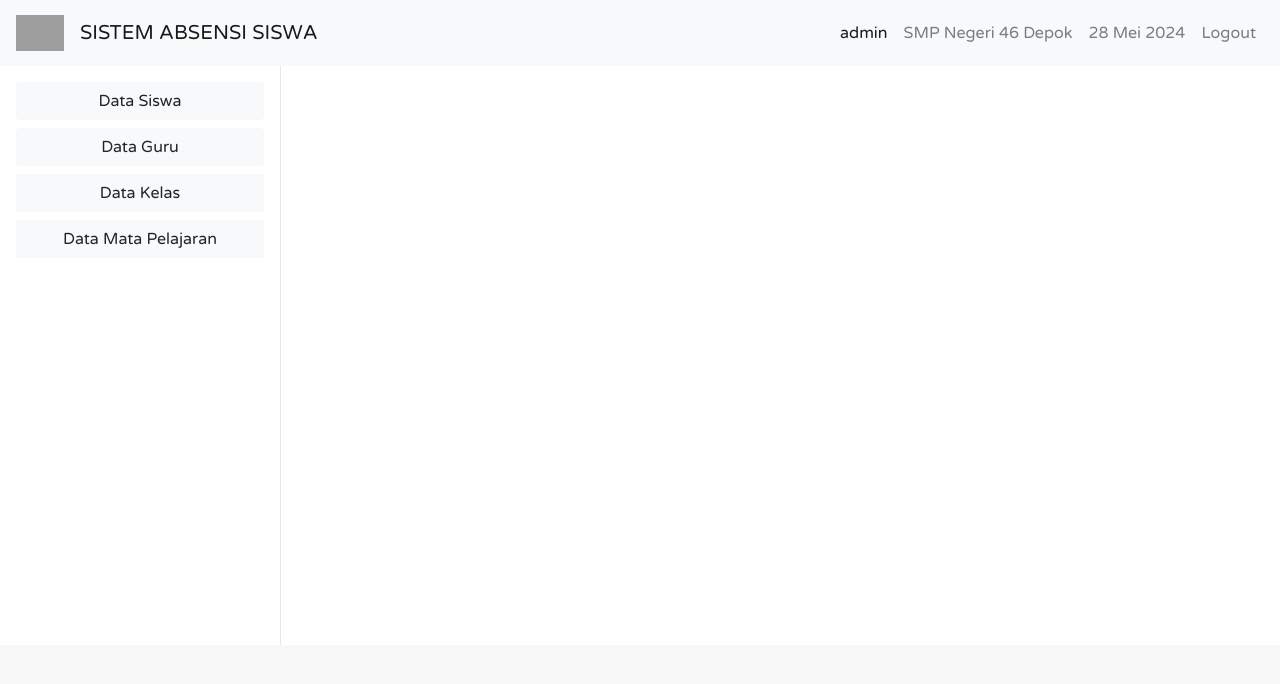
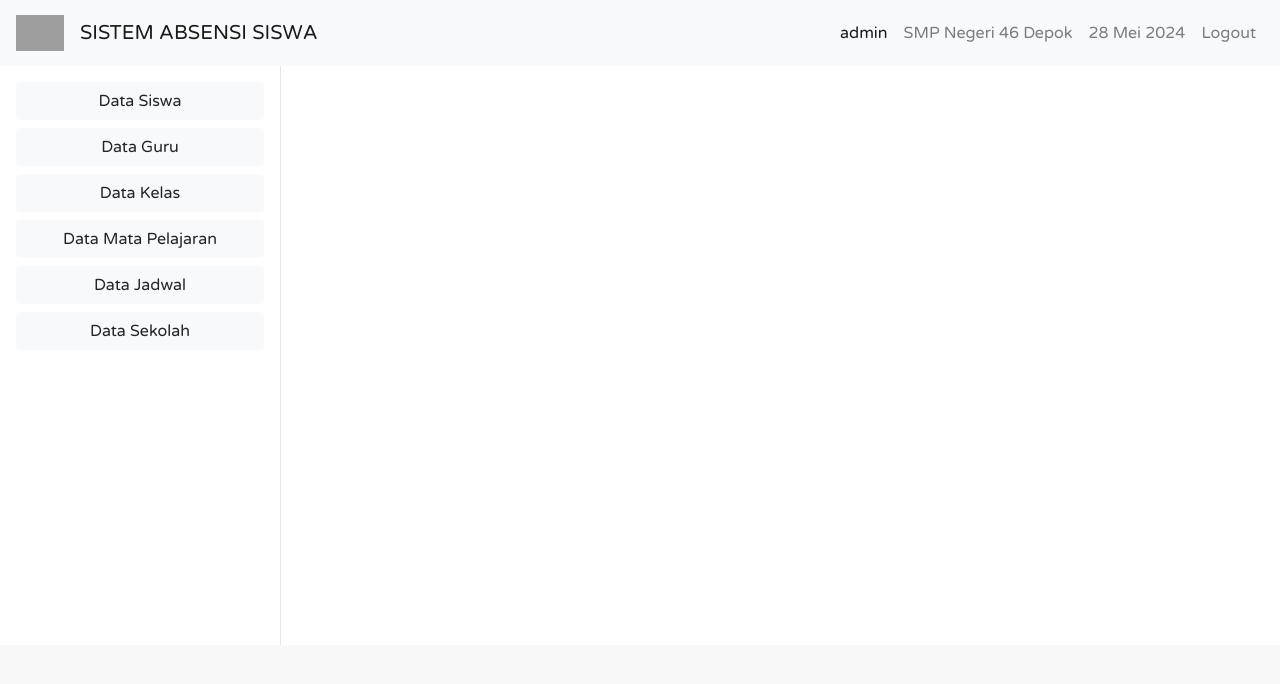
Before and after one commit to alaikhaikal951/sistem-absensi-sekolah, a PHP site: page /tcpdf/media.php?module=2 in a window 1280 px wide. Shown: the top 684 px of the page. Run offline with PHP 8.4, Linux system fonts and the light colour scheme; a user stored in the database is signed in; data comes from the database, SQL or seed files in the repository; some web fonts are replaced; grey boxes are pictures that could not be loaded.

Commit message:
feat: add data jadwal and sekolah button and pages

```diff
--- a/media.php
+++ b/media.php
@@ -181,9 +181,9 @@ if (!empty($_SESSION['nama'])) {
                                     <li><a href="media.php?module=input_kelas&act=input" class="link-dark rounded mb-3">Input Data</a></li>
                                     <li><a href="media.php?module=kelas" class="link-dark rounded">Lihat Data</a></li>
                                 </ul>
-                             </div>
-                          </li>
-                          <li class="mb-2">
+                            </div>
+                        </li>
+                        <li class="mb-2">
                             <button class="btn btn-light rounded collapsed w-100" data-toggle="collapse" data-target="#data-pelajaran-collapse" aria-expanded="false">
                                 Data Mata Pelajaran
                             </button>
@@ -193,6 +193,22 @@ if (!empty($_SESSION['nama'])) {
                                     <li><a href="media.php?module=mata_pelajaran" class="link-dark rounded">Lihat Data</a></li>
                                 </ul>
                             </div>
+                        </li>
+                        <li class="mb-2">
+                            <button class="btn btn-light rounded collapsed w-100" data-toggle="collapse" data-target="#data-jadwal-collapse" aria-expanded="false">
+                                Data Jadwal
+                            </button>
+                            <div class="collapse mt-2 ml-3" id="data-jadwal-collapse">
+                                <ul class="btn-toggle-nav list-unstyled fw-normal pb-1 small">
+                                    <li><a href="media.php?module=input_jadwal&act=input" class="link-dark rounded mb-3">Input Data</a></li>
+                                    <li><a href="media.php?module=senin" class="link-dark rounded">Lihat Data</a></li>
+                                </ul>
+                            </div>
+                        </li>
+                        <li class="mb-2">
+                            <button class="btn btn-light rounded w-100" aria-expanded="false">
+                                <a href="media.php?module=sekolah" style="color: #212529;">Data Sekolah</a>
+                            </button>
                         </li>
 
                     <?php } ?>
```
